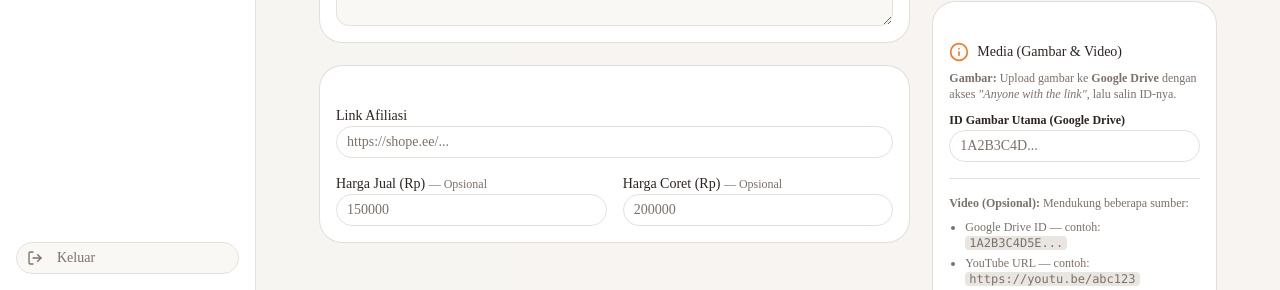
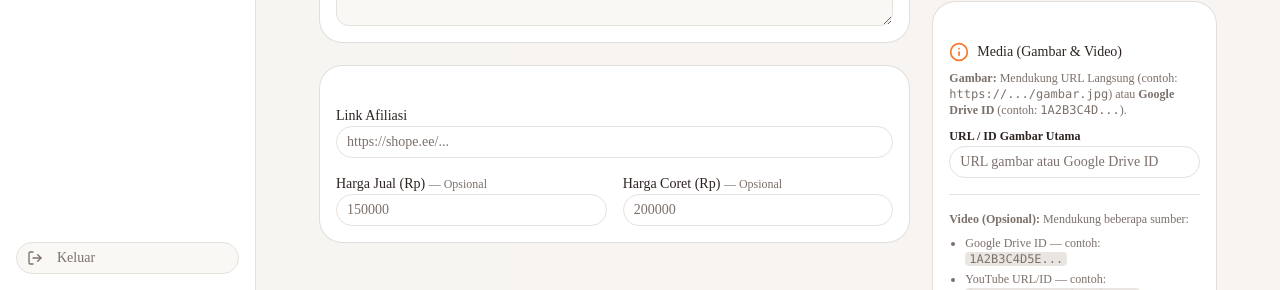
Before and after one commit to GymnastiarAlmaGhifari/niche-collection, a Next.js app: page /admin/produk/baru in a window 1280 px wide. Shown: the part 510-800 px from the top of the page. Built offline with nearby package versions, Linux system fonts and the light colour scheme; no server answers; the database is empty.

Commit message:
style: update admin UI to clarify direct image URL support

```diff
--- a/app/admin/media/page.tsx
+++ b/app/admin/media/page.tsx
@@ -42,7 +42,7 @@ export default function AdminMediaPage() {
       <div>
         <h1 className="text-3xl font-bold tracking-tight">Galeri Media</h1>
         <p className="text-muted-foreground mt-1">
-          Daftar semua gambar & video dari Google Drive yang digunakan di produk. Total: {mediaItems.length} media.
+          Daftar semua gambar & video yang digunakan di produk. Total: {mediaItems.length} media.
         </p>
       </div>
 
--- a/app/admin/produk/[id]/edit/page.tsx
+++ b/app/admin/produk/[id]/edit/page.tsx
@@ -236,18 +236,32 @@ export default function EditProductPage({ params }: { params: Promise<{ id: stri
               <CardContent className="pt-6 space-y-4">
                 <div className="flex items-center gap-2 mb-2">
                   <Info className="h-5 w-5 text-primary" />
-                  <label className="text-sm font-medium">Media (Google Drive)</label>
+                  <label className="text-sm font-medium">Media (Gambar & Video)</label>
                 </div>
-                <p className="text-xs text-muted-foreground mb-2">
-                  Upload gambar ke <strong>Google Drive</strong> dengan akses <em>"Anyone with the link"</em>, lalu salin ID-nya.
-                </p>
-                <div className="space-y-2">
-                  <label className="text-xs font-semibold">ID Gambar Utama</label>
-                  <Input value={mainImageId} onChange={e=>setMainImageId(e.target.value)} />
-                </div>
-                <div className="space-y-2">
-                  <label className="text-xs font-semibold">ID Video (Opsional)</label>
-                  <Input placeholder="ID Google Drive video" value={videoId} onChange={e=>setVideoId(e.target.value)} />
+                <div className="space-y-4">
+                  <div>
+                    <p className="text-xs text-muted-foreground mb-2">
+                      <strong>Gambar:</strong> Mendukung URL Langsung (contoh: <code>https://.../gambar.jpg</code>) atau <strong>Google Drive ID</strong> (contoh: <code>1A2B3C4D...</code>).
+                    </p>
+                    <div className="space-y-2">
+                      <label className="text-xs font-semibold">URL / ID Gambar Utama</label>
+                      <Input placeholder="URL gambar atau Google Drive ID" value={mainImageId} onChange={e=>setMainImageId(e.target.value)} />
+                    </div>
+                  </div>
+                  <div className="border-t pt-4">
+                    <p className="text-xs text-muted-foreground mb-2">
+                      <strong>Video (Opsional):</strong> Mendukung beberapa sumber:
+                    </p>
+                    <ul className="text-xs text-muted-foreground mb-3 list-disc ml-4 space-y-1">
+                      <li>Google Drive ID — contoh: <code className="bg-muted px-1 rounded">1A2B3C4D5E...</code></li>
+                      <li>YouTube URL/ID — contoh: <code className="bg-muted px-1 rounded">https://youtu.be/abc123</code></li>
+                      <li>URL Video Langsung — contoh: <code className="bg-muted px-1 rounded">https://example.com/video.mp4</code></li>
+                    </ul>
+                    <div className="space-y-2">
+                      <label className="text-xs font-semibold">ID / URL Video</label>
+                      <Input placeholder="Google Drive ID, YouTube URL/ID, atau URL video langsung" value={videoId} onChange={e=>setVideoId(e.target.value)} />
+                    </div>
+                  </div>
                 </div>
               </CardContent>
             </Card>
--- a/app/admin/produk/baru/page.tsx
+++ b/app/admin/produk/baru/page.tsx
@@ -201,11 +201,11 @@ export default function AddProductPage() {
                 <div className="space-y-4">
                   <div>
                     <p className="text-xs text-muted-foreground mb-2">
-                      <strong>Gambar:</strong> Upload gambar ke <strong>Google Drive</strong> dengan akses <em>"Anyone with the link"</em>, lalu salin ID-nya.
+                      <strong>Gambar:</strong> Mendukung URL Langsung (contoh: <code>https://.../gambar.jpg</code>) atau <strong>Google Drive ID</strong> (contoh: <code>1A2B3C4D...</code>).
                     </p>
                     <div className="space-y-2">
-                      <label className="text-xs font-semibold">ID Gambar Utama (Google Drive)</label>
-                      <Input placeholder="1A2B3C4D..." value={mainImageId} onChange={e=>setMainImageId(e.target.value)} />
+                      <label className="text-xs font-semibold">URL / ID Gambar Utama</label>
+                      <Input placeholder="URL gambar atau Google Drive ID" value={mainImageId} onChange={e=>setMainImageId(e.target.value)} />
                     </div>
                   </div>
                   <div className="border-t pt-4">
@@ -214,8 +214,7 @@ export default function AddProductPage() {
                     </p>
                     <ul className="text-xs text-muted-foreground mb-3 list-disc ml-4 space-y-1">
                       <li>Google Drive ID — contoh: <code className="bg-muted px-1 rounded">1A2B3C4D5E...</code></li>
-                      <li>YouTube URL — contoh: <code className="bg-muted px-1 rounded">https://youtu.be/abc123</code></li>
-                      <li>YouTube ID — contoh: <code className="bg-muted px-1 rounded">dQw4w9WgXcQ</code></li>
+                      <li>YouTube URL/ID — contoh: <code className="bg-muted px-1 rounded">https://youtu.be/abc123</code></li>
                       <li>URL Video Langsung — contoh: <code className="bg-muted px-1 rounded">https://example.com/video.mp4</code></li>
                     </ul>
                     <div className="space-y-2">
```
